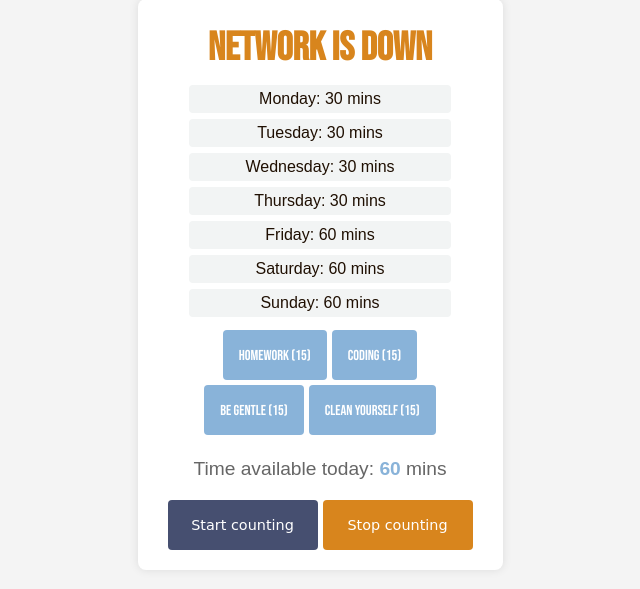
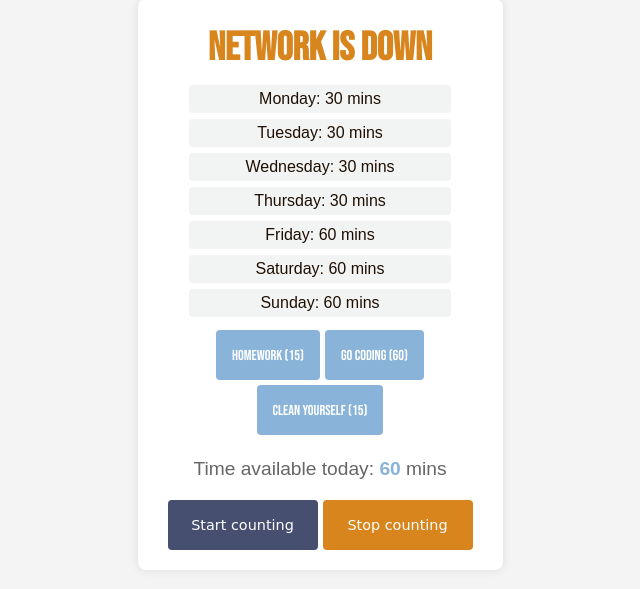
Before and after one commit to jacobmee/kid_control, a Flask app: page / in a window 1280 px wide. Shown: the part 21-610 px from the top of the page, without its empty margins (320-960 px from the left). Run offline with Flask 3, Linux system fonts and the light colour scheme; some web fonts are replaced.

Commit message:
enable coding

```diff
--- a/src/app.py
+++ b/src/app.py
@@ -171,9 +171,9 @@ def adjust_time():
     task_status = config.get_data('task_status')
 
     # Check if the task has already been completed today
-    if task_status.get(today, {}).get(task):
-        flash(f"You have already completed '{task}' today.")
-        return redirect(url_for('index'))
+    #if task_status.get(today, {}).get(task):
+    #    flash(f"You have already completed '{task}' today.")
+    #    return redirect(url_for('index'))
 
 
     # Mark the task as completed for today
@@ -207,7 +207,7 @@ def adjust_time():
     time_adjustments = {
         'homework': -15,
         'english': -15,
-        'coding': -15,
+        'coding': -60,
         'noyelling': -15,
         'washes': -15,
         'outdoor': -60
--- a/src/templates/index.html
+++ b/src/templates/index.html
@@ -227,7 +227,8 @@
             <form id="coding-form" action="{{ url_for('adjust_time') }}" method="post">
                 <input type="hidden" name="task" value="coding">
                 <input type="hidden" name="coding_link" id="coding-link-input">
-                <button type="button" class="add-button" id="coding-btn" {% if task_status.get('coding') %}disabled{% endif %}>Coding (15)</button>
+                <!--<button type="button" class="add-button" id="coding-btn" {% if task_status.get('coding') %}disabled{% endif %}>Go Coding (60)</button>-->
+                <button type="button" class="add-button" id="coding-btn">Go Coding (60)</button>
             </form>
             <!-- Modal for coding link -->
             <div id="coding-modal" style="display:none; position:fixed; top:0; left:0; width:100vw; height:100vh; background:rgba(0,0,0,0.4); z-index:1000; justify-content:center; align-items:center;">
@@ -241,15 +242,18 @@
             </div>
         </div>
         <div class="button-container">
+            <!--
             <form action="{{ url_for('adjust_time') }}" method="post">
                 <input type="hidden" name="task" value="noyelling">
                 <button type="submit" class="add-button" {% if task_status.get('noyelling') %}disabled{% endif %}>Be gentle (15)</button>
             </form>
+            -->
             <form action="{{ url_for('adjust_time') }}" method="post">
                 <input type="hidden" name="task" value="washes">
                 <button type="submit" class="add-button" {% if task_status.get('washes') %}disabled{% endif %}>Clean yourself (15)</button>
             </form>
-            {% if current_day in ['1saturday', '1sunday'] %}
+            <!--
+            {% if current_day in ['saturday', 'sunday'] %}
             <form action="{{ url_for('adjust_time') }}" method="post">
                 <input type="hidden" name="task" value="outdoor">
                 <button type="submit" class="add-button"
@@ -258,6 +262,7 @@
                 </button>
             </form>
             {% endif %}
+            -->
         </div>
         <p></p> <p></p>
         <p class="total-spent">Time available today:
```
